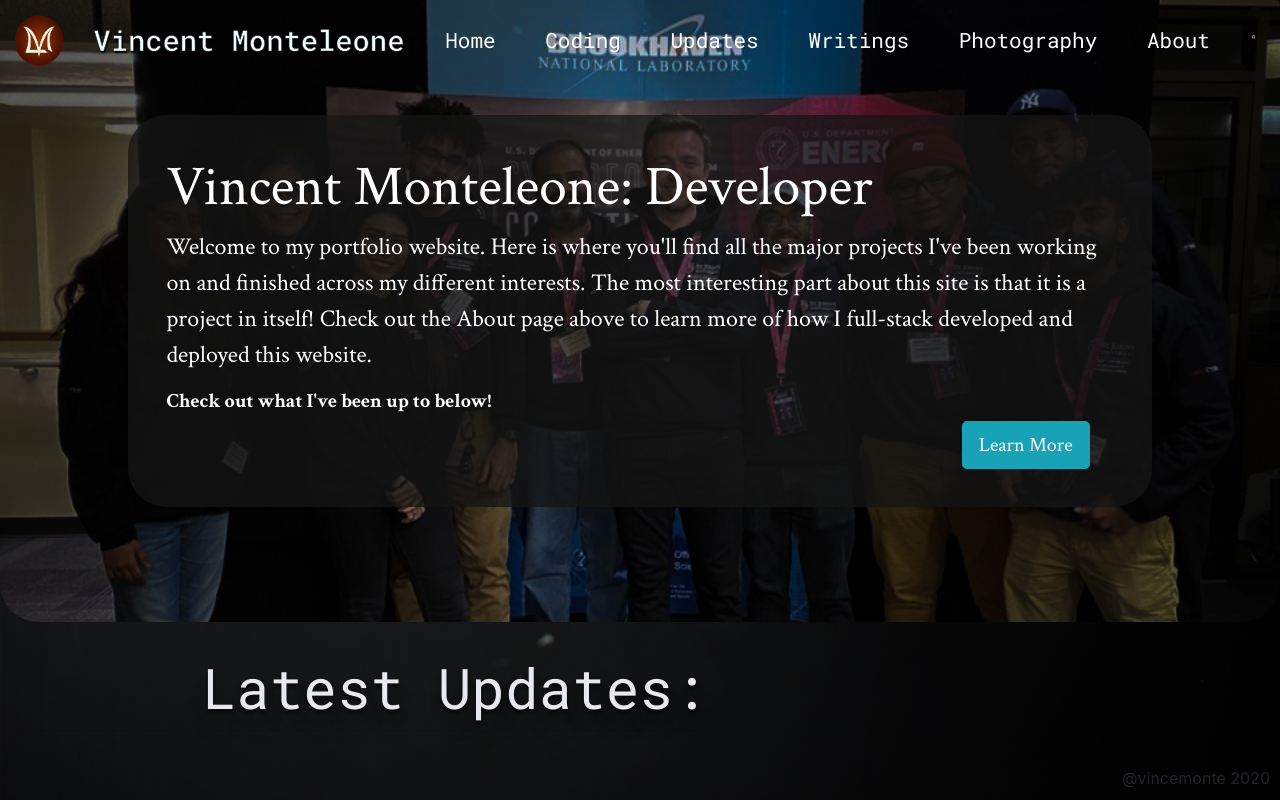
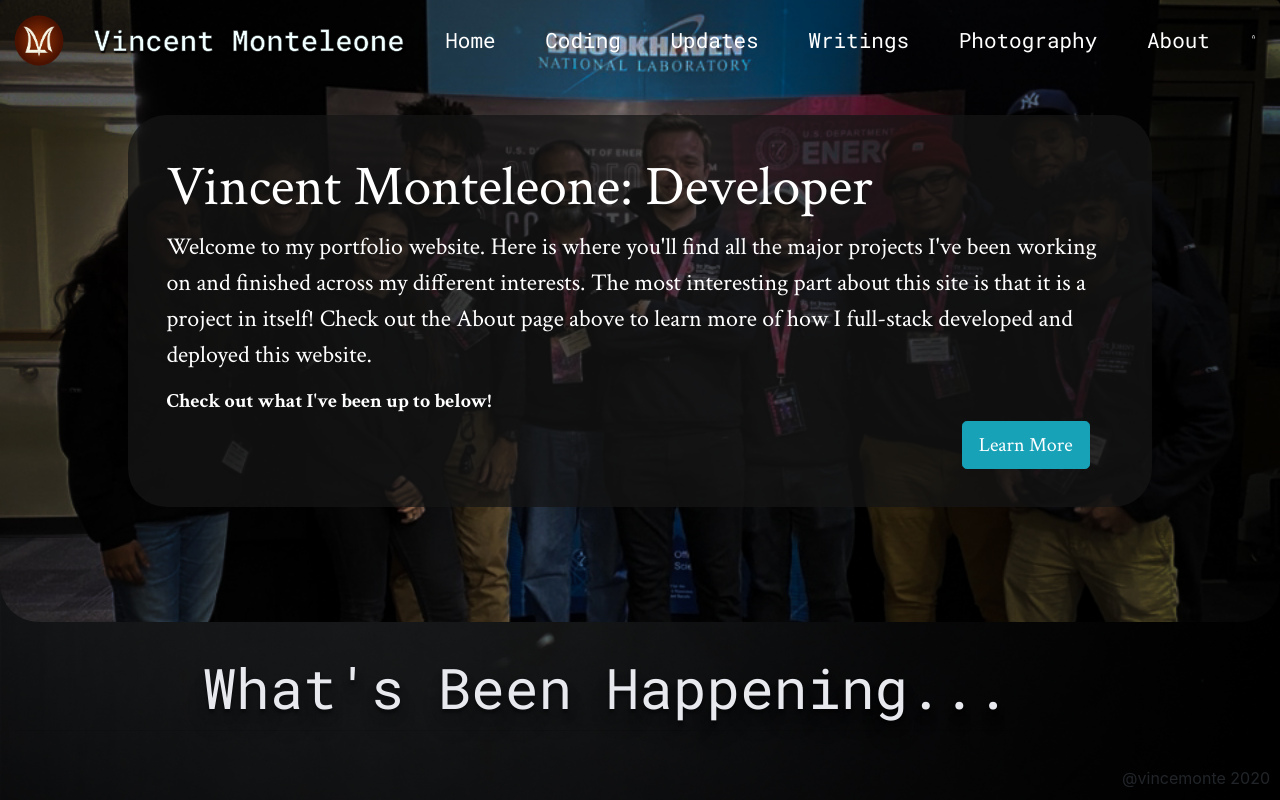
Before and after one commit to vincemonte/PortfolioSite, a Flask app: page / in a window 1280 px wide. Run offline with Flask 2, Linux system fonts and the light colour scheme; data that the repository does not hold is empty; some libraries are stand-ins or nearby versions.

Commit message:
Slight text change following big merge.

```diff
--- a/personalWebsite/templates/index.html
+++ b/personalWebsite/templates/index.html
@@ -15,7 +15,7 @@
     </div>
     <section class="home-articles">
       <div class="container-fluid text-left">
-        <h1 class="display-4 text-white-2" style="font-family: 'Roboto Mono', monospace;">Latest Updates:</h1>
+        <h1 class="display-4 text-white-2" style="font-family: 'Roboto Mono', monospace;">What's Been Happening...</h1>
         <hr class="my-2">
         <div class="row text-center ">
           {% for post in posts.items %}
```
